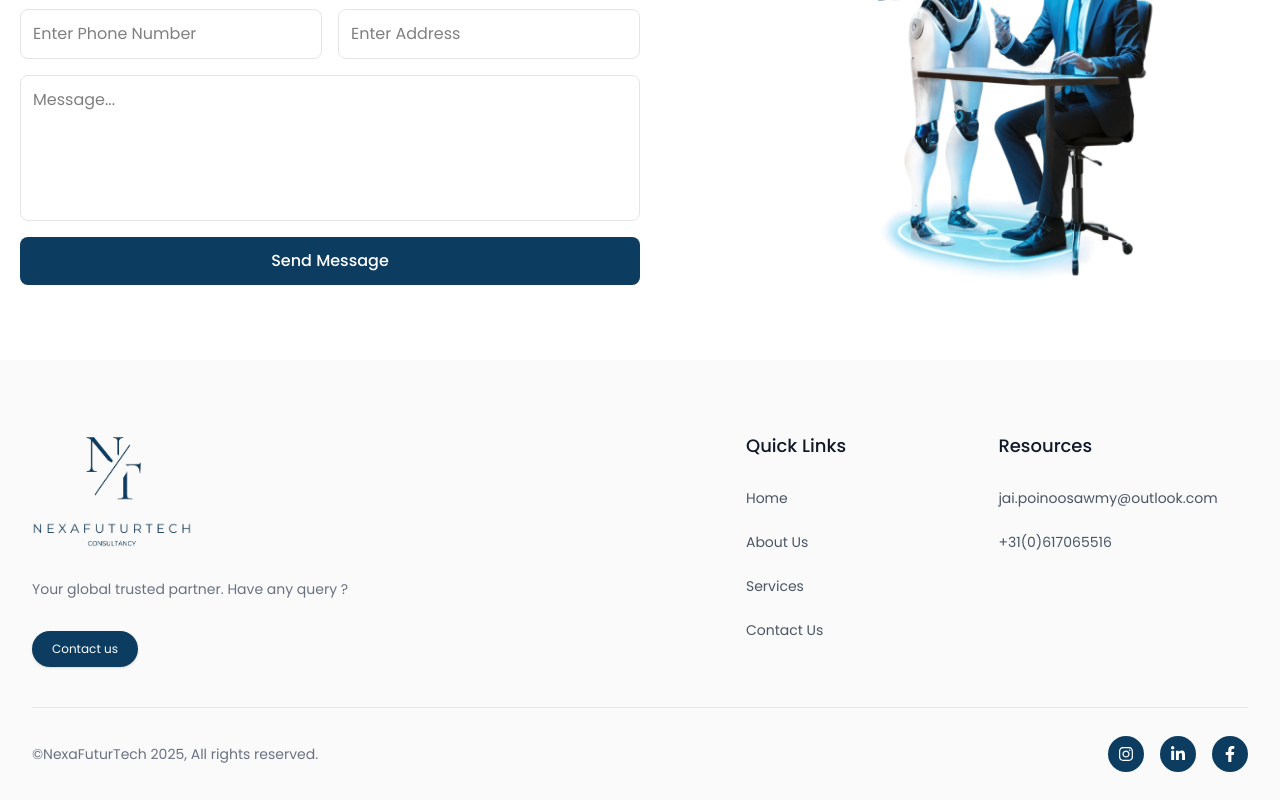
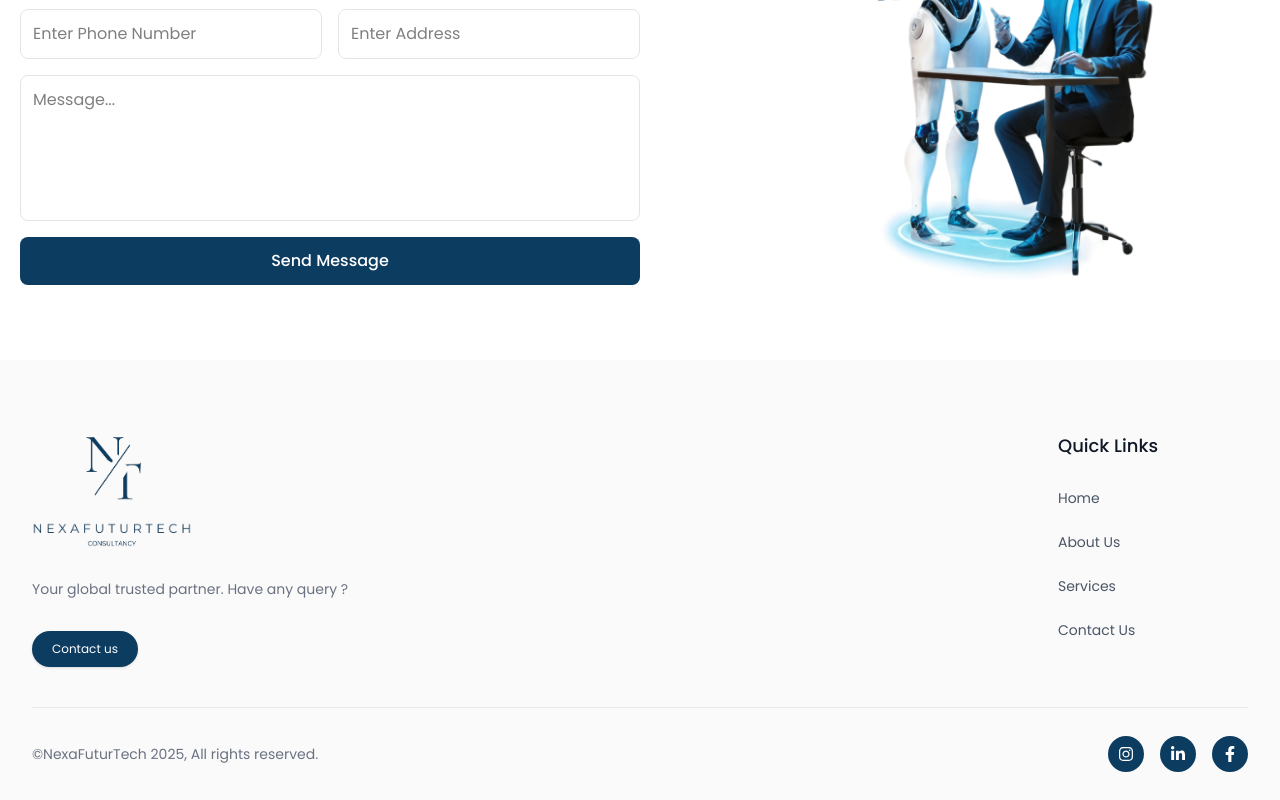
Before and after one commit to hax0-r/fiverr_NexaFutureTech, a Next.js app: page /contact in a window 1280 px wide. Shown: the part 1016-1816 px from the top of the page. Built offline with nearby package versions, Linux system fonts and the light colour scheme.

Commit message:
some text and style issue resolved

```diff
--- a/src/app/Components/Footer.tsx
+++ b/src/app/Components/Footer.tsx
@@ -29,6 +29,8 @@ const Footer = () => {
                             </Link>
                         </div>
                         {/*End Col*/}
+
+                        <div className="md:block hidden"></div>
                         <div className="lg:mx-auto text-left ">
                             <h4 className="text-lg text-gray-900 font-medium mb-7">Quick Links</h4>
                             <ul className="text-sm  transition-all duration-500">
@@ -68,7 +70,7 @@ const Footer = () => {
                         </div>
 
                         {/*End Col*/}
-                        <div className="lg:mx-auto text-left">
+                        {/* <div className="lg:mx-auto text-left">
                             <h4 className="text-lg text-gray-900 font-medium mb-7">Resources</h4>
                             <ul className="text-sm  transition-all duration-500">
                                 <li className="mb-6">
@@ -88,7 +90,7 @@ const Footer = () => {
                                     </Link>
                                 </li>
                             </ul>
-                        </div>
+                        </div> */}
                     </div>
                     {/*Grid*/}
                     <div className="py-7 border-t border-gray-200">
```
